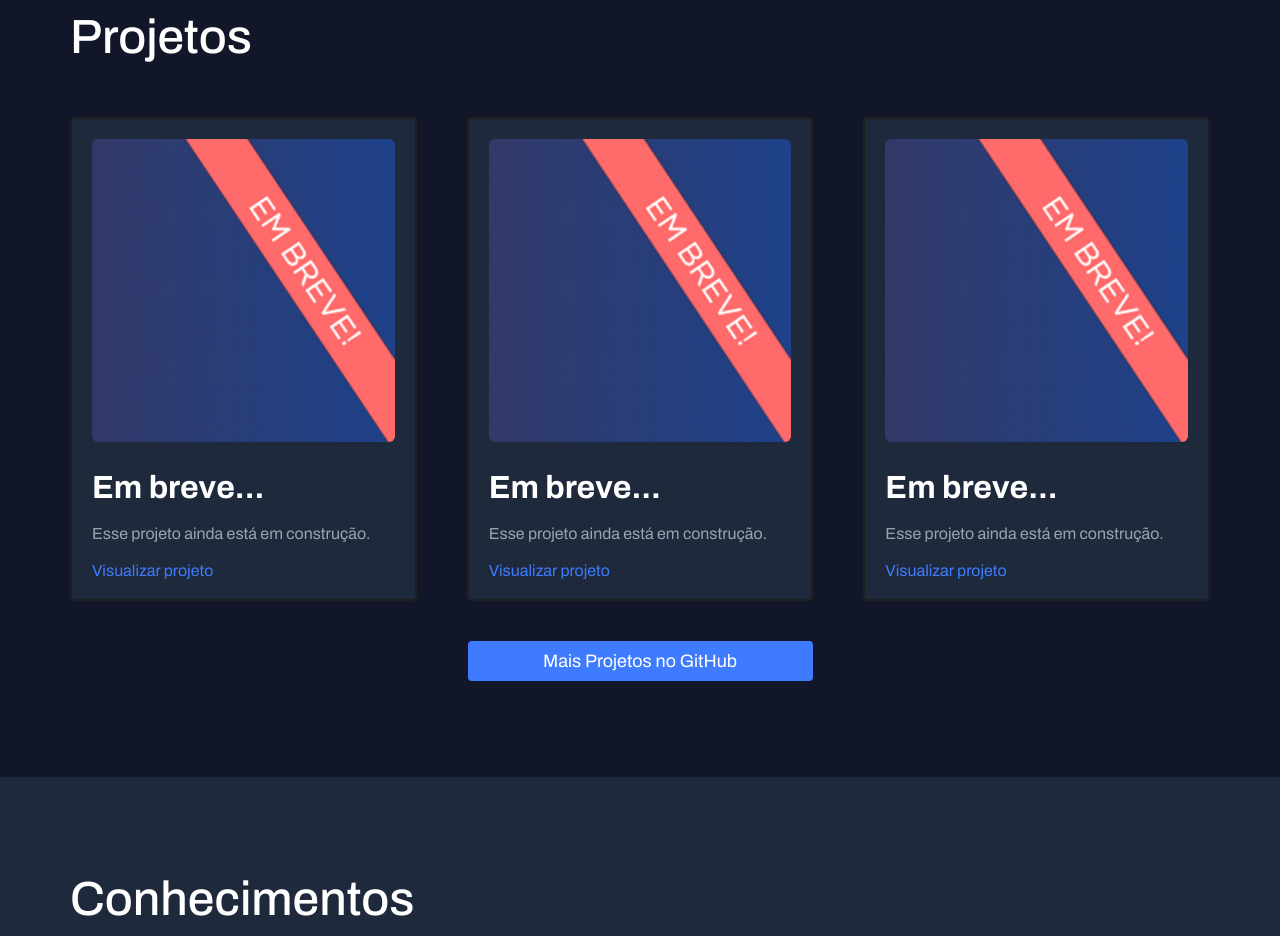
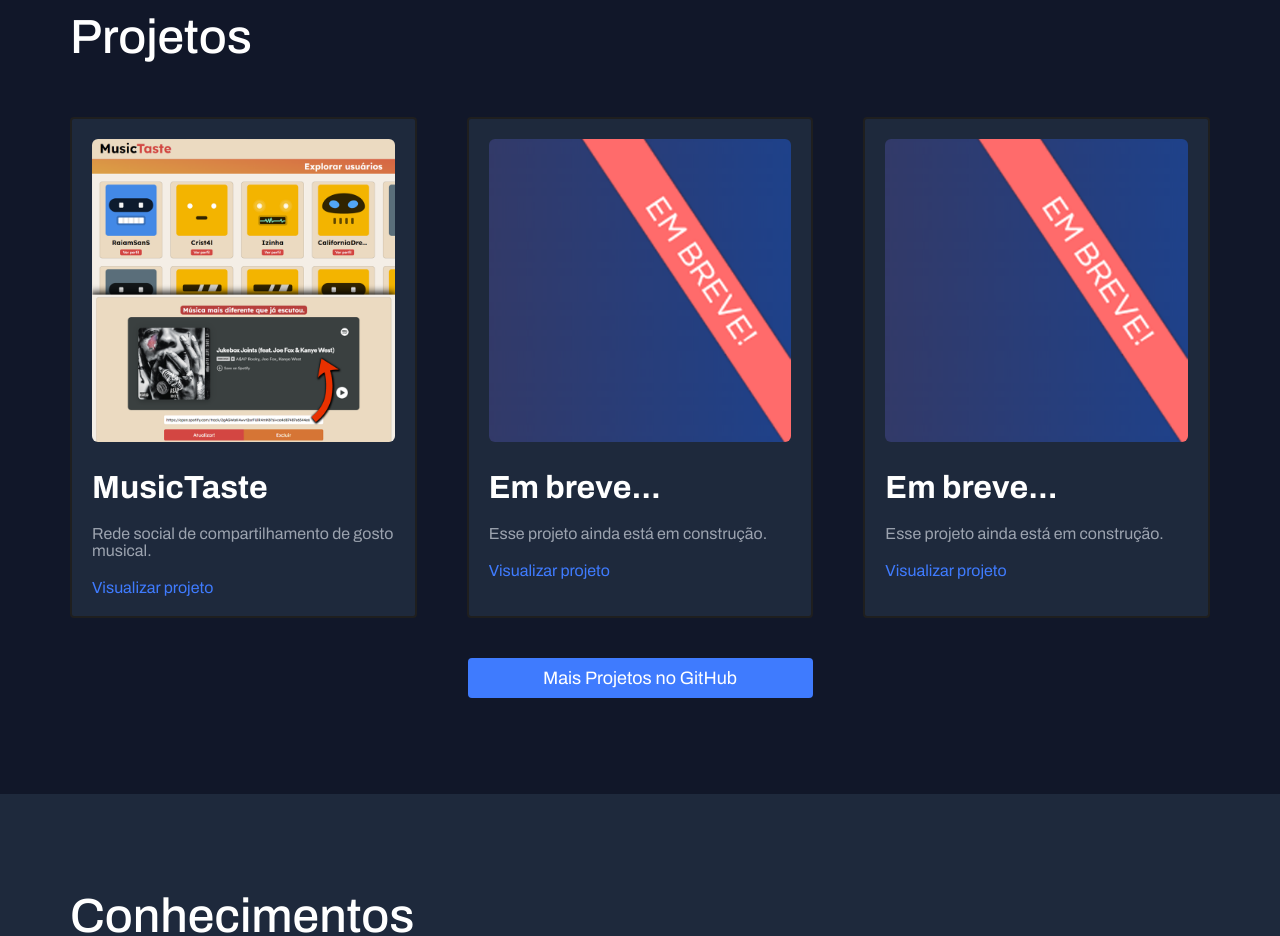
Before and after one commit to lucas-marques-0/portfolio-pessoal, an Angular app: page / in a window 1280 px wide. Shown: the part 2380-3316 px from the top of the page. Built offline with nearby package versions, Linux system fonts and the light colour scheme.

Commit message:
Adicionando foto projeto

```diff
--- a/src/app/componentes/content/content.component.html
+++ b/src/app/componentes/content/content.component.html
@@ -60,10 +60,10 @@
             <h2>Projetos</h2>
             <div class="projetos-cards">
                 <div class="card slide-down" id="card1">
-                    <img src="../../../assets/fundo-projeto-em-breve.png">
-                    <h3 class="card-title">Em breve...</h3>
-                    <p class="card-text">Esse projeto ainda está em construção.</p>
-                    <a href="https://github.com/lucas-marques-0/portfolio-pessoal" target="_blank">Visualizar projeto</a>
+                    <img src="../../../assets/fundo-projeto-musictaste.png">
+                    <h3 class="card-title">MusicTaste</h3>
+                    <p class="card-text">Rede social de compartilhamento de gosto musical.</p>
+                    <a href="https://github.com/lucas-marques-0/MusicTaste-frontend" target="_blank">Visualizar projeto</a>
                 </div>
                 <div class="card slide-down" id="card2">
                     <img src="../../../assets/fundo-projeto-em-breve.png">
```
Also changed, not shown: src/assets/fundo-projeto-musictaste.png (added).
